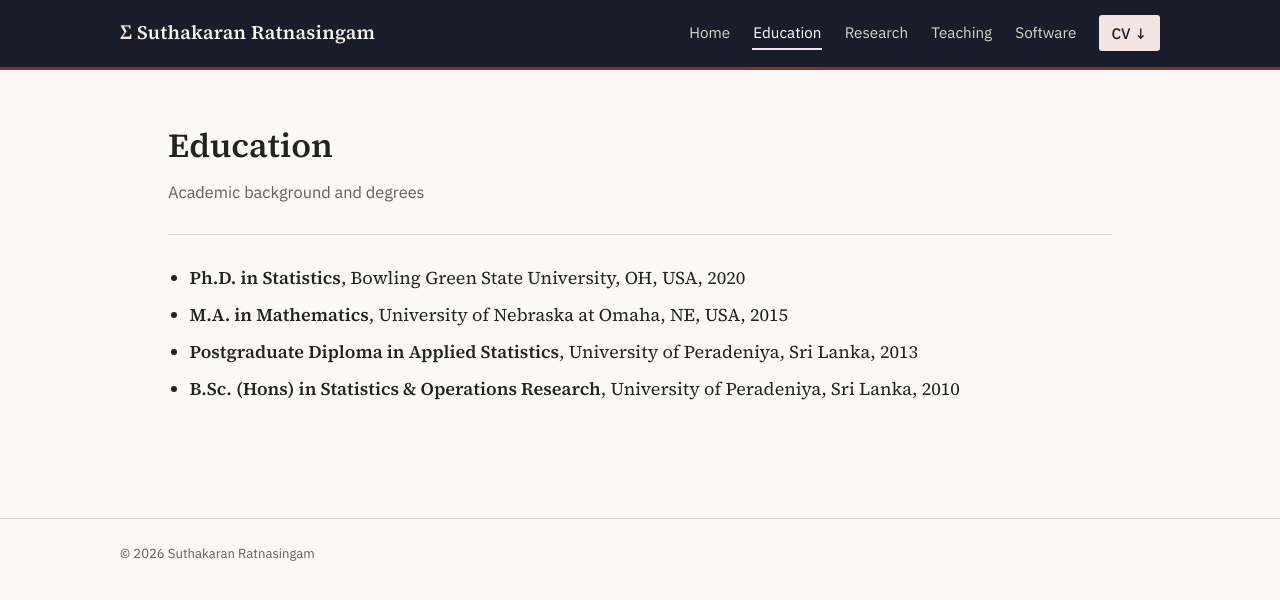
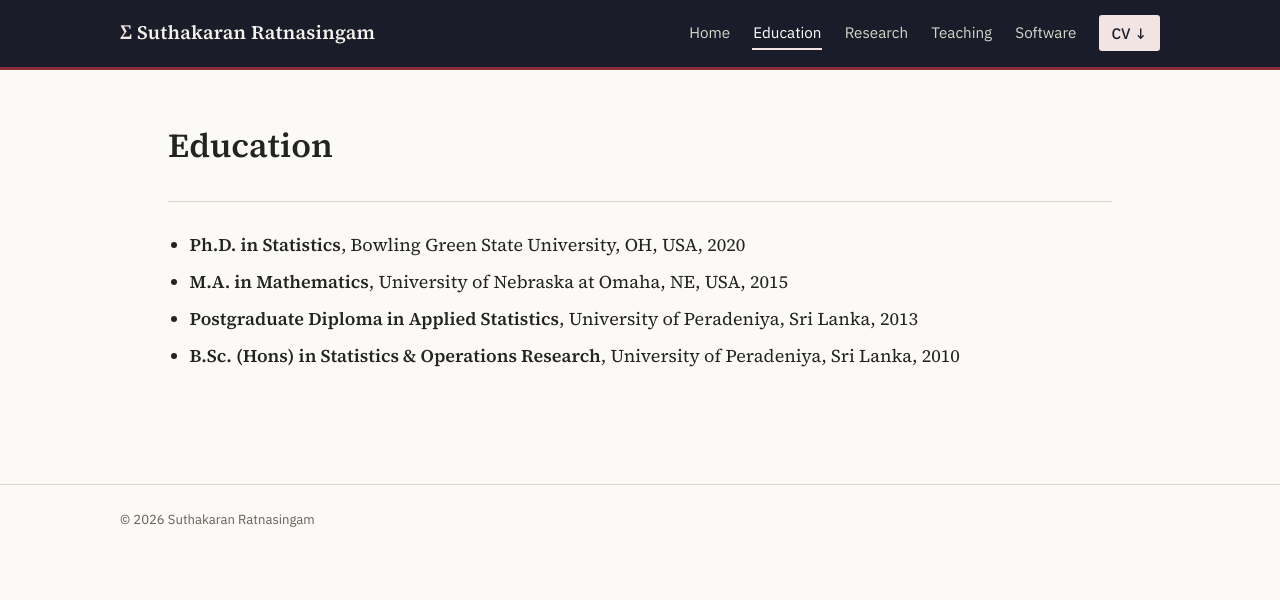
Before and after one commit to suthakaranr/suthakaranr.github.io, a Jekyll site: the page built from pages/Education.md, in a window 1280 px wide. Shown: the top 600 px of the page. Built offline with Jekyll 4.4.1, drawn with Linux system fonts in a browser that asks for light colours.

Commit message:
Remove description from Education.md
Removed the description from the Education page.

```diff
--- a/pages/Education.md
+++ b/pages/Education.md
@@ -1,7 +1,6 @@
 ---
 layout: page
 title: Education
-description: Academic background and degrees
 ---
 
 * **Ph.D. in Statistics**, Bowling Green State University, OH, USA, 2020
```
